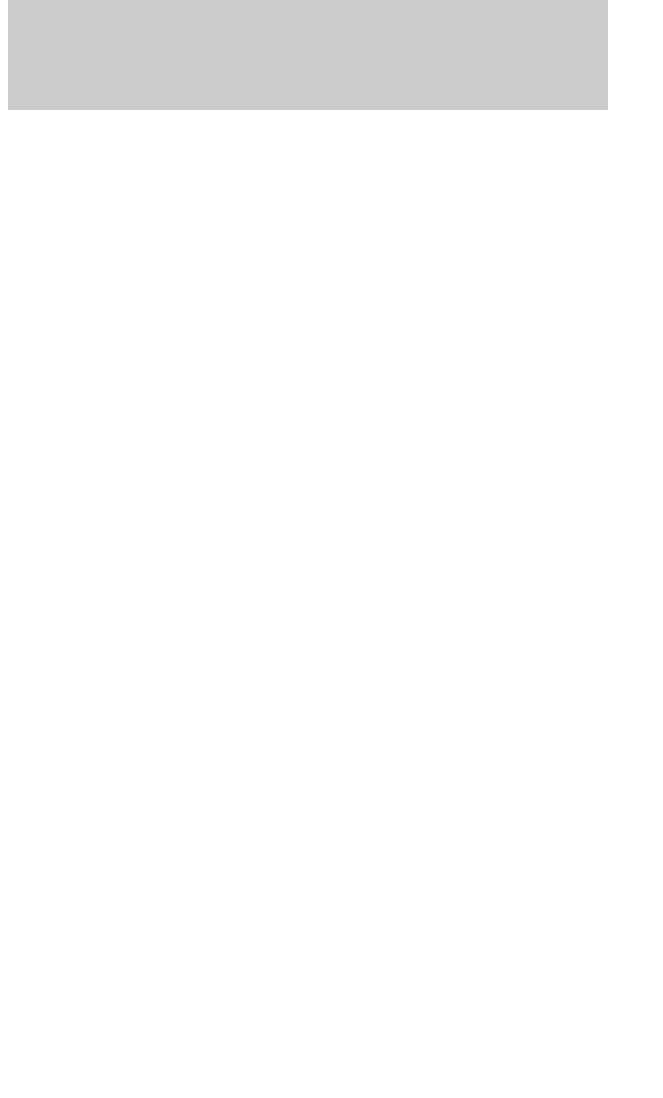
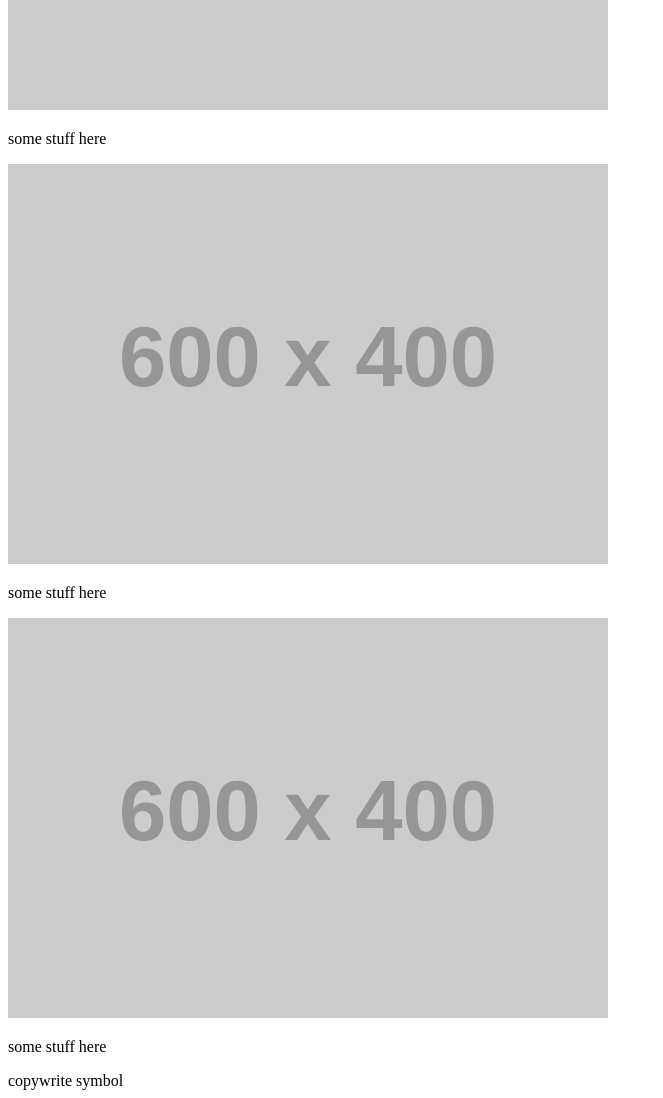
Before and after one commit to kaleman18/hello-world, a plain HTML site: page index.html in a window 1280 px wide. Shown: the part 440-1538 px from the top of the page, without its empty margins (0-663 px from the left). Before the commit the page ends 800 px from the top, so only its background shows below. Drawn offline with Linux system fonts and the light colour scheme; placeholder pictures from the web are drawn by us.

Commit message:
organized a little and added place holder imgs

```diff
--- a/index.html
+++ b/index.html
@@ -9,20 +9,27 @@
             <ul>
                 <Nav>
                     <li><a href="https://thalost.github.io/hello-world/">link to partner</a></li>
-                    <li></li>
-                    <li></li>
+                    <li>to other</li>
+                    <li>and antoher</li>
                 </Nav>
             </ul>
         </header>
         <main>
             <section>
-                <img src="https://placehold.co/600x400" alt="this is an img :)">
+                <img src="https://placehold.co/600x400" alt="this is an img ">
+                <p>some stuff here</p>
             </section>
-            <section></section>
-            <section></section>
-            <section></section>
-
-
+            <section>
+                <img src="https://placehold.co/600x400" alt="this is an img ">
+                <p>some stuff here</p>
+            </section>
+            <section>
+                <img src="https://placehold.co/600x400" alt="this is an img ">
+                <p>some stuff here</p>
+            </section>
         </main>
+        <Footer>
+            copywrite symbol
+        </Footer>
     </body>
 </html>
```
